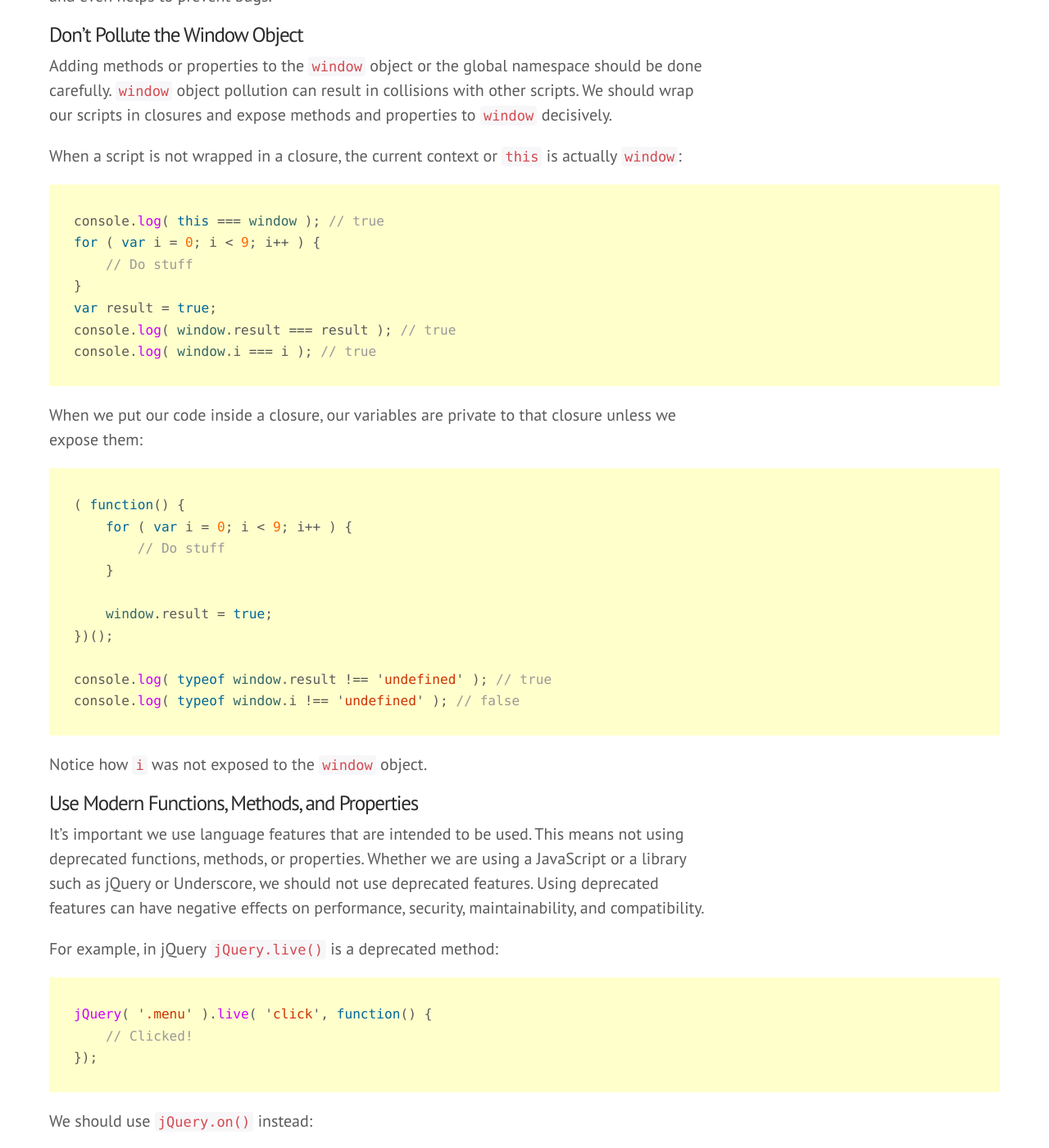
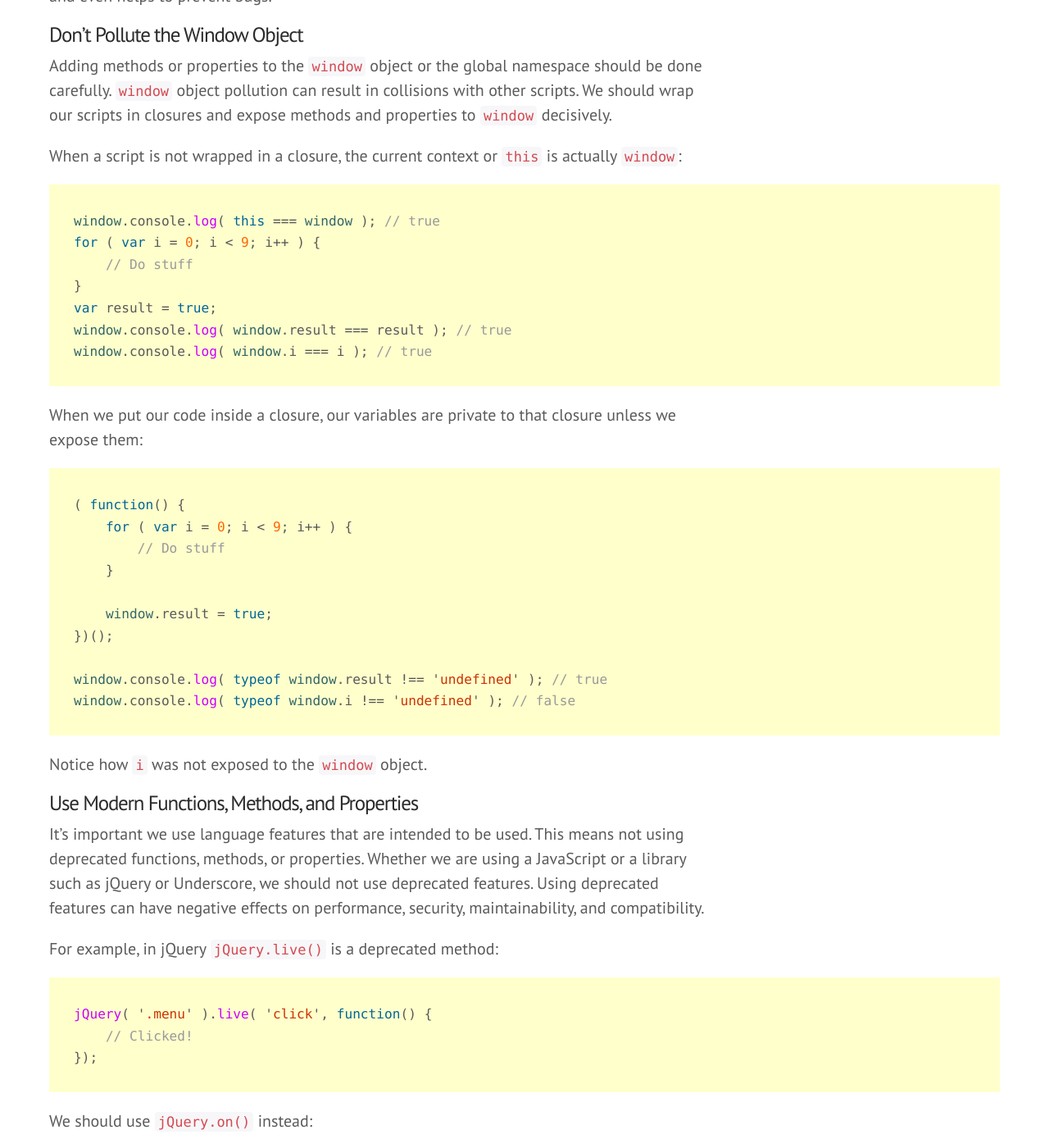
Before and after one commit to 10up/Engineering-Best-Practices, a Jekyll site: the page built from index.html, in a window 1280 px wide and 1400 px high, scrolled down 25346 px. Shown: the whole window at 82% size. Built offline with Jekyll 4.4.1, drawn with Linux system fonts in a browser that asks for light colours; some web fonts are replaced; Markdown is read by kramdown in place of the engine named in the settings; comment, search, counter and statistics services are not loaded.

Commit message:
console.log to window.console.log

````diff
--- a/_includes/markdown/JavaScript.md
+++ b/_includes/markdown/JavaScript.md
@@ -116,13 +116,13 @@
 When a script is not wrapped in a closure, the current context or ```this``` is actually ```window```:
 
 ```javascript
-console.log( this === window ); // true
+window.console.log( this === window ); // true
 for ( var i = 0; i < 9; i++ ) {
     // Do stuff
 }
 var result = true;
-console.log( window.result === result ); // true
-console.log( window.i === i ); // true
+window.console.log( window.result === result ); // true
+window.console.log( window.i === i ); // true
 ```
 
 When we put our code inside a closure, our variables are private to that closure unless we expose them:
@@ -136,8 +136,8 @@ When we put our code inside a closure, our variables are private to that closure
     window.result = true;
 })();
 
-console.log( typeof window.result !== 'undefined' ); // true
-console.log( typeof window.i !== 'undefined' ); // false
+window.console.log( typeof window.result !== 'undefined' ); // true
+window.console.log( typeof window.i !== 'undefined' ); // false
 ```
 
 Notice how ```i``` was not exposed to the ```window``` object.
````
